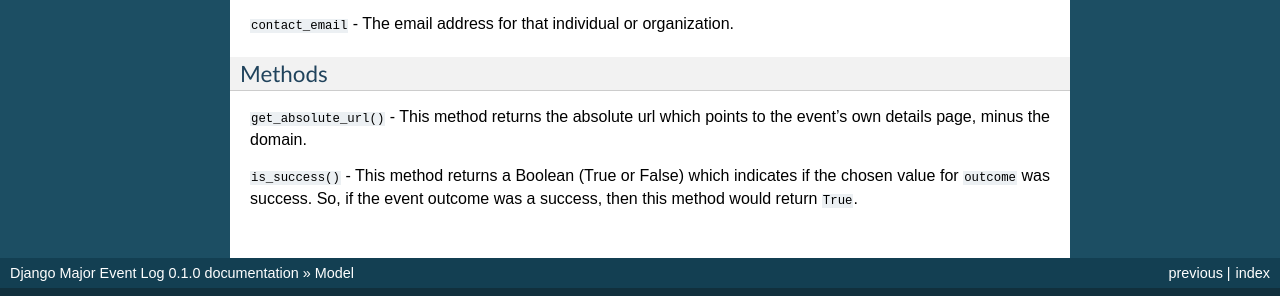
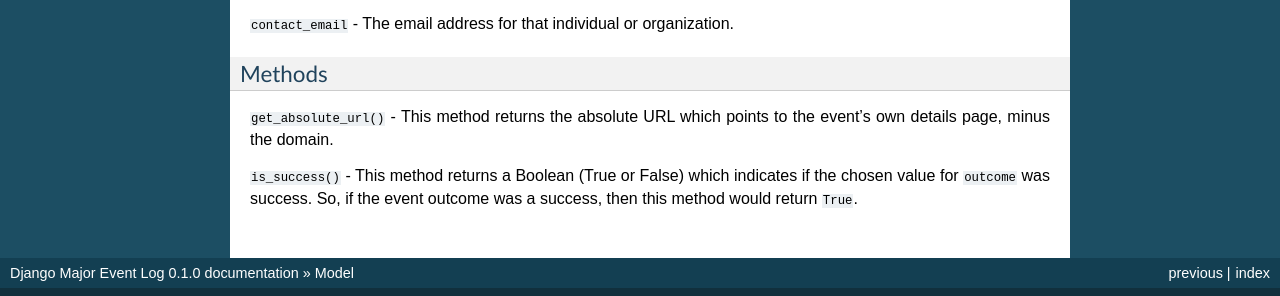
Before and after one commit to unt-libraries/django-major-event-log, a Sphinx documentation site: the page built from docs/model.rst, in a window 1280 px wide. Shown: the part 559-855 px from the top of the page. Built offline with Sphinx 7.4.7, drawn with Linux system fonts in a browser that asks for light colours.

Commit message:
url -> URL

```diff
--- a/docs/model.rst
+++ b/docs/model.rst
@@ -34,7 +34,7 @@ event, or which is responsible for managing the events.
 Methods
 ^^^^^^^
 
-``get_absolute_url()`` - This method returns the absolute url which
+``get_absolute_url()`` - This method returns the absolute URL which
 points to the event's own details page, minus the domain.
 
 ``is_success()`` - This method returns a Boolean (True or False) which
```
